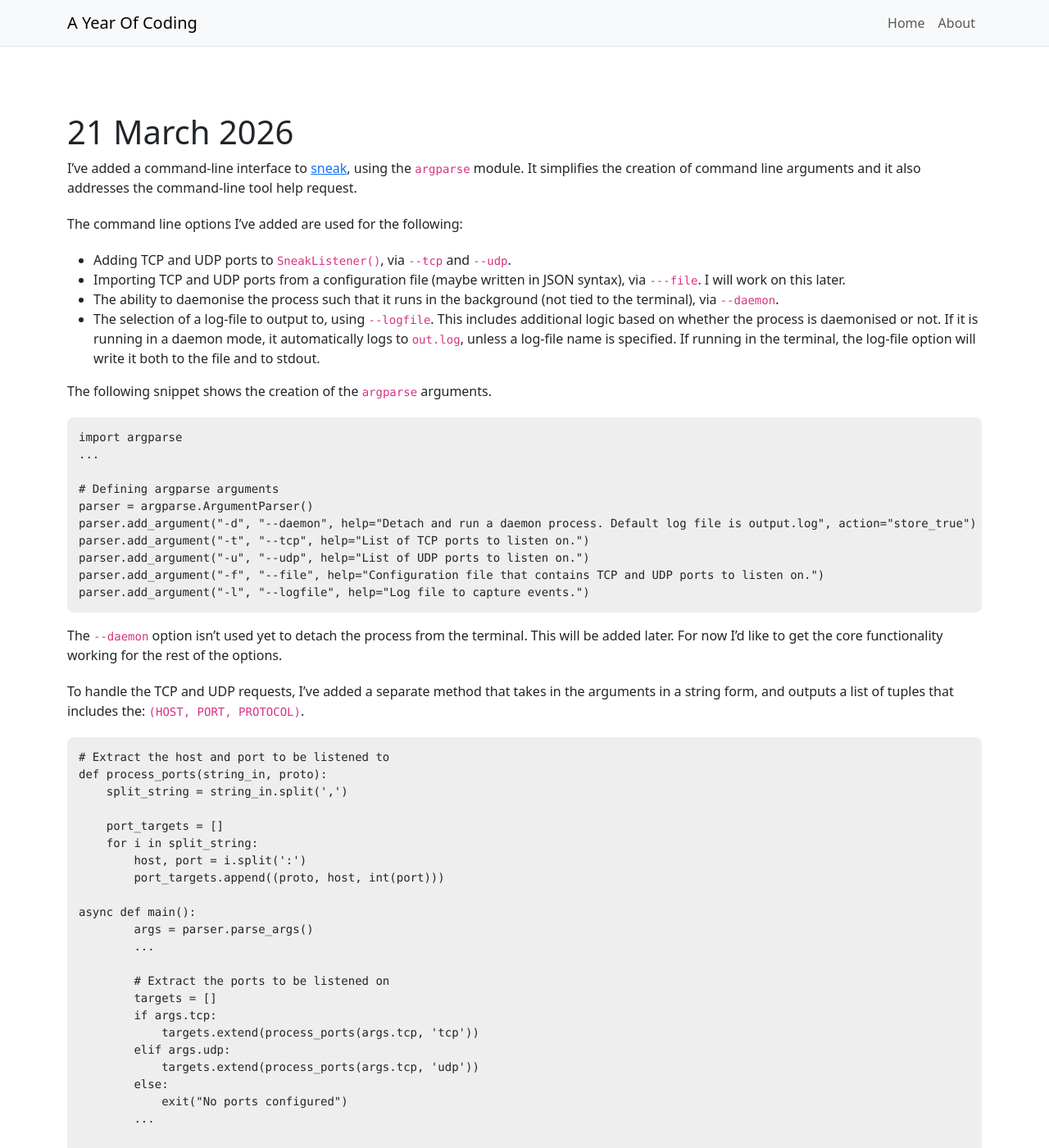
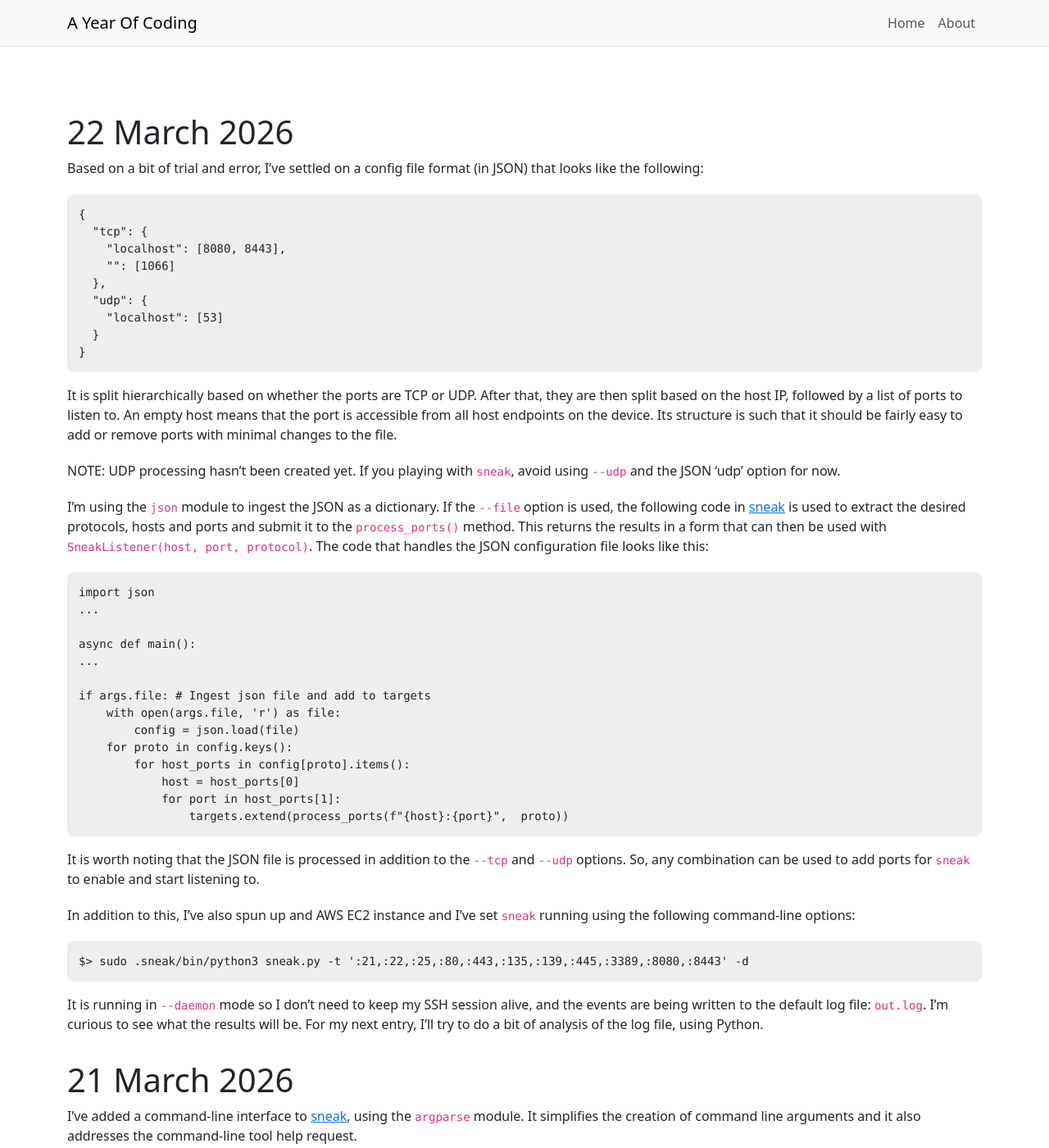
Before and after one commit to AnnualChallenge/annualchallenge.github.io, a Jekyll site: the page built from index.md, in a window 1280 px wide and 1400 px high. Shown: the whole window at 82% size. Built offline with Jekyll 4.4.1, drawn with Linux system fonts in a browser that asks for light colours; our own code applies the rules of GitHub Pages for plain Markdown files; some of the changed text lies outside the part shown.

Commit message:
22/3/26: added configuration file support using JSON

````diff
--- a/index.md
+++ b/index.md
@@ -1,6 +1,51 @@
 ---
 layout: default
 ---
+# 22 March 2026
+Based on a bit of trial and error, I've settled on a config file format (in JSON) that looks like the following:
+```
+{
+  "tcp": {
+    "localhost": [8080, 8443],
+    "": [1066]
+  },
+  "udp": {
+    "localhost": [53]
+  }
+}
+```
+
+It is split hierarchically based on whether the ports are TCP or UDP. After that, they are then split based on the host IP, followed by a list of ports to listen to. An empty host means that the port is accessible from all host endpoints on the device. Its structure is such that it should be fairly easy to add or remove ports with minimal changes to the file.
+
+NOTE: UDP processing hasn't been created yet. If you playing with `sneak`, avoid using `--udp` and the JSON 'udp' option for now.
+
+I'm using the `json` module to ingest the JSON as a dictionary. If the `--file` option is used, the following code in  [sneak](https://github.com/AnnualChallenge/sneak) is used to extract the desired protocols, hosts and ports and submit it to the `process_ports()` method. This returns the results in a form that can then be used with `SneakListener(host, port, protocol)`. The code that handles the JSON configuration file looks like this:
+```
+import json
+...
+
+async def main():
+...
+
+if args.file: # Ingest json file and add to targets
+    with open(args.file, 'r') as file:
+        config = json.load(file)
+    for proto in config.keys():
+        for host_ports in config[proto].items():
+            host = host_ports[0]
+            for port in host_ports[1]:
+                targets.extend(process_ports(f"{host}:{port}",  proto))
+```
+
+It is worth noting that the JSON file is processed in addition to the `--tcp` and `--udp` options. So, any combination can be used to add ports for `sneak` to enable and start listening to.
+
+In addition to this, I've also spun up and AWS EC2 instance and I've set `sneak` running using the following command-line options:
+```
+$> sudo .sneak/bin/python3 sneak.py -t ':21,:22,:25,:80,:443,:135,:139,:445,:3389,:8080,:8443' -d
+```
+
+It is running in `--daemon` mode so I don't need to keep my SSH session alive, and the events are being written to the default log file: `out.log`. I'm curious to see what the results will be. For my next entry, I'll try to do a bit of analysis of the log file, using Python.
+
 # 21 March 2026
 I've added a command-line interface to [sneak](https://github.com/AnnualChallenge/sneak), using the `argparse` module. It simplifies the creation of command line arguments and it also addresses the command-line tool help request.
 
@@ -499,7 +544,7 @@ async def main():
 
 asyncio.run(main())
 ```
-## Adding Asynch Functionality to a Synch code
+## Adding Async Functionality to a Sync code
 `asyncio` Can be used to handle synchronous functions asynchronously. The following  demonstrates how this is done using `run_in_executor()`. The way `asyncio` handles synchronous functions is to hand them off to either a thread or process pool, to prevent them from blocking the rest of the code. The downside is that this approach adds on the thread / process handling overhead.
 ```
 import asyncio
````
